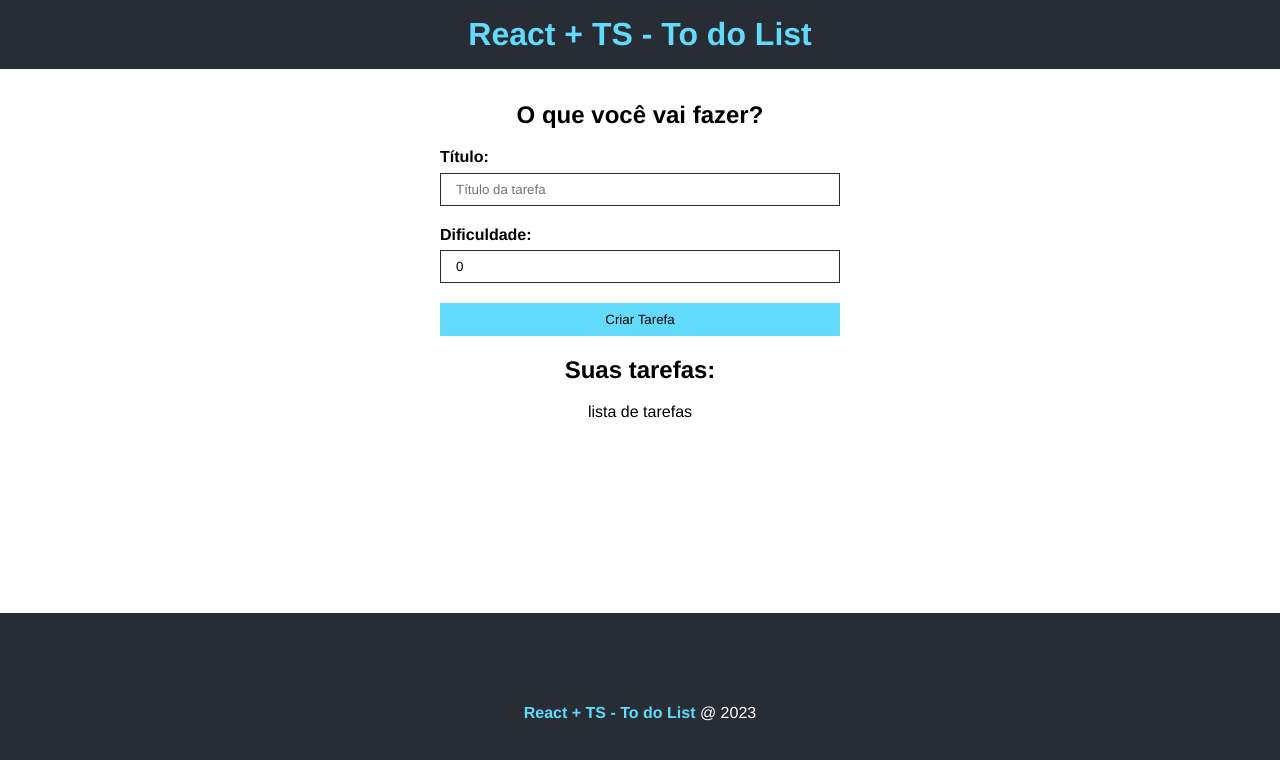
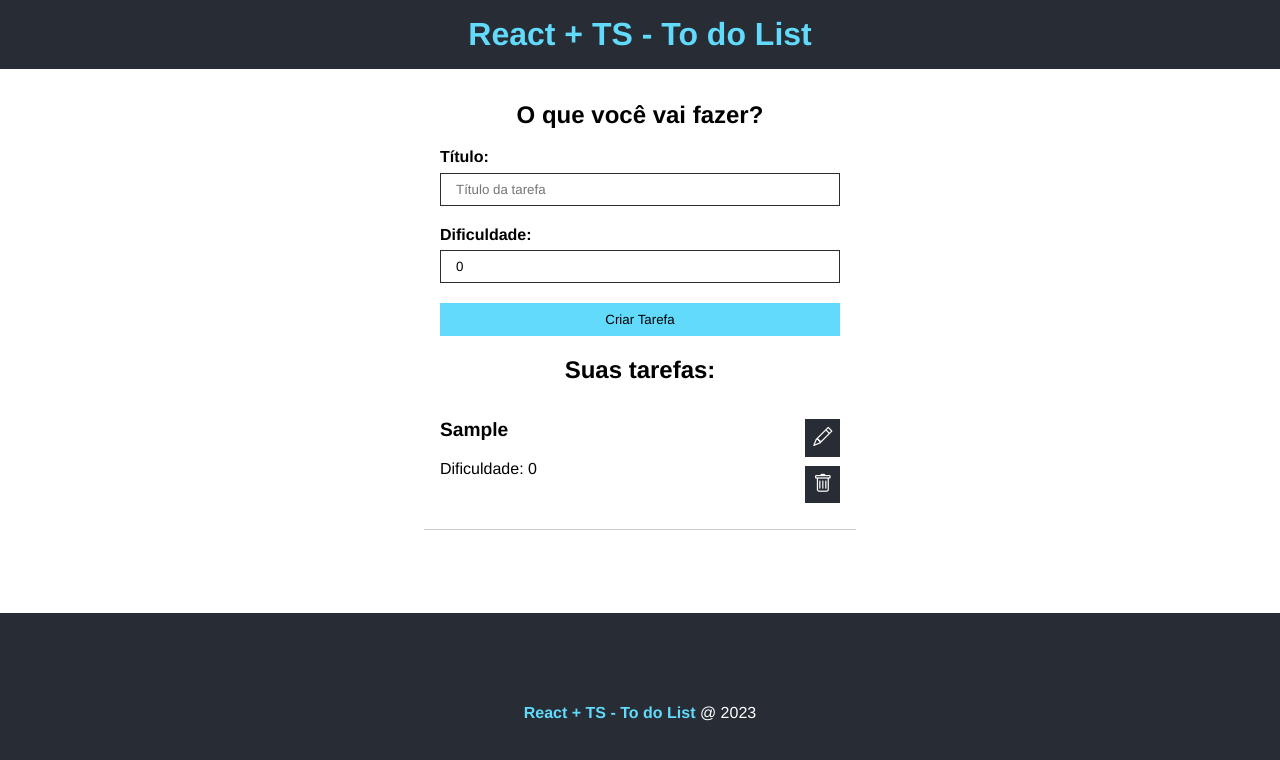
Before and after one commit to bncblnc/to-do-list, a React (Create React App) app: page / in a window 1280 px wide. Both pictures are taken after typing "Sample" into the empty fields and a click on the input "Criar Tarefa". Shown: the top 760 px of the page. Built offline with nearby package versions, Linux system fonts and the light colour scheme.

Commit message:
list styles

```diff
--- a/src/App.tsx
+++ b/src/App.tsx
@@ -23,7 +23,7 @@
         </div>
         <div>
           <h2>Suas tarefas:</h2>
-          <TaskList />
+          <TaskList taskList={taskList} />
         </div>
       </main>
       <Footer />
--- /dev/null
+++ b/src/components/TaskList.module.css
@@ -0,0 +1,38 @@
+.task {
+  display: flex;
+  justify-content: space-between;
+  max-width: 400px;
+  margin: 0 auto;
+  border-bottom: 1px solid #ccc;
+  padding: 1em;
+}
+
+.details {
+  text-align: left;
+}
+
+.details h4 {
+  font-size: 1.2em;
+  margin-bottom: 1em;
+}
+
+.actions {
+  display: flex;
+  flex-direction: column;
+  align-items: center;
+  justify-content: center;
+}
+
+.actions i {
+  margin-bottom: 0.5em;
+  font-size: 1.2em;
+  cursor: pointer;
+  background-color: #282c34;
+  color: #fff;
+  padding: 0.4em;
+  transition: 0.5s;
+}
+
+.actions i:hover {
+  color: #61dafb;
+}
--- a/src/components/TaskList.tsx
+++ b/src/components/TaskList.tsx
@@ -1,9 +1,32 @@
 import React from "react";
+import { ITask } from "../interfaces/Task";
+import styles from "./TaskList.module.css";
 
-interface Props {}
+interface Props {
+  taskList: ITask[];
+}
 
-const TaskList = (props: Props) => {
-  return <div>lista de tarefas</div>;
+const TaskList = ({ taskList }: Props) => {
+  return (
+    <>
+      {taskList.length > 0 ? (
+        taskList.map((task) => (
+          <div key={task.id} className={styles.task}>
+            <div className={styles.details}>
+              <h4>{task.title}</h4>
+              <p>Dificuldade: {task.difficulty}</p>
+            </div>
+            <div className={styles.actions}>
+              <i className="bi bi-pencil"></i>
+              <i className="bi bi-trash"></i>
+            </div>
+          </div>
+        ))
+      ) : (
+        <p>Não há tarefas cadastradas!</p>
+      )}
+    </>
+  );
 };
 
 export default TaskList;
```
